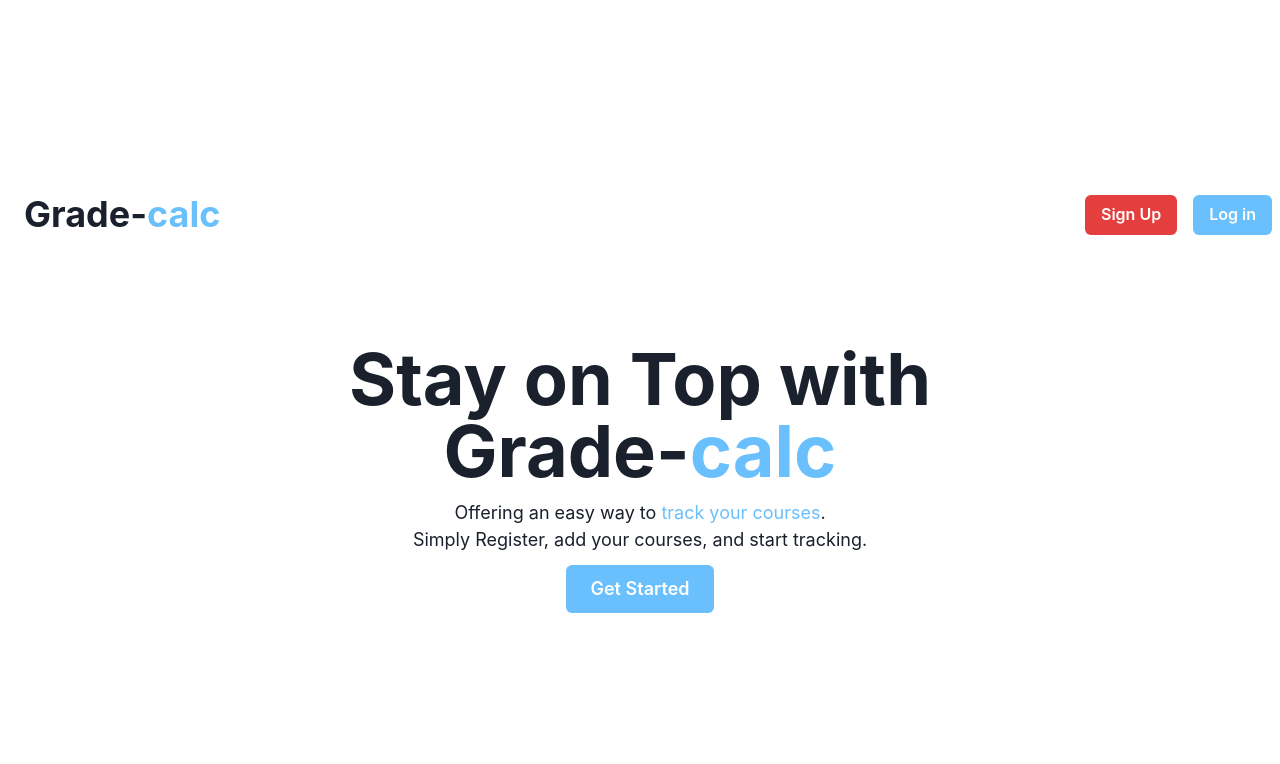
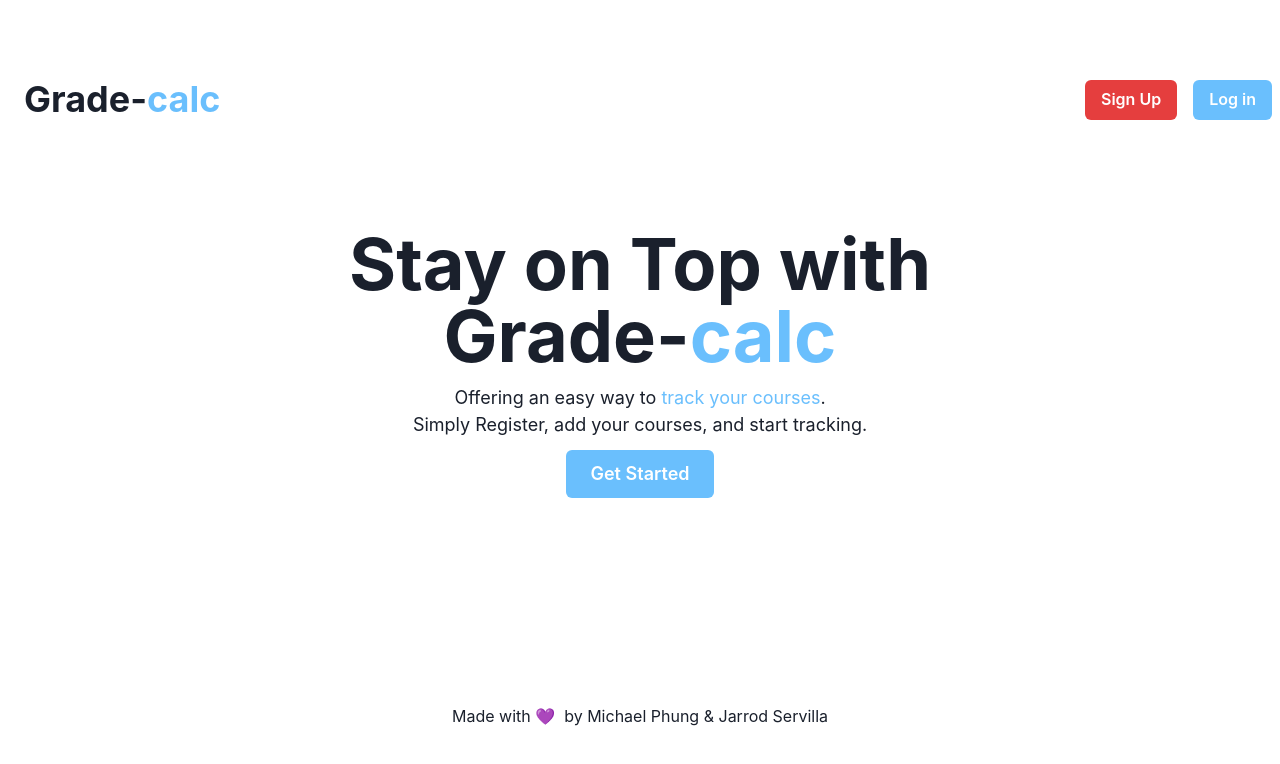
Before and after one commit to imphungky/simple-calc, a React (Create React App) app in the folder client/: page / in a window 1280 px wide. Shown: the top 764 px of the page. Built offline with nearby package versions, Linux system fonts and the light colour scheme; no server answers.

Commit message:
footer, add login improvements

```diff
--- a/client/src/App.js
+++ b/client/src/App.js
@@ -13,7 +13,7 @@ import LandingPage from "./Components/Containers/LandingPage.js";
 import Login from "./Components/Containers/Login.js";
 import Profile from "./Components/Containers/Profile.js";
 import Register from "./Components/Containers/Register.js";
-import ButtonAppBar from "./Components/Specialized/Nav.js";
+import PageWrapper from "./Components/Specialized/PageWrapper.js";
 import ProtectedRoute from "./Components/Specialized/ProtectedRoutes.js";
 import allReducers from "./Reducers/allReducers.js";
 
@@ -29,7 +29,7 @@ function App() {
       <CSSReset />
       <Provider store={store}>
         <Router>
-          <ButtonAppBar />
+          <PageWrapper>
             <Switch>
               <Route path="/confirm/:id" component={Confirmation} />
               <Route path="/verify" component={AwaitingVerification} />
@@ -38,6 +38,7 @@ function App() {
               <Route path="/login" component={Login} />
               <Route path="/" component={LandingPage} />
             </Switch>
+          </PageWrapper>
         </Router>
       </Provider>
     </ChakraProvider>
--- a/client/src/Components/Containers/Login.js
+++ b/client/src/Components/Containers/Login.js
@@ -133,18 +133,16 @@ function Login({ isLogged, login, invalidUser, invalidPass, clearErr }) {
                     )}
                   </Field>
                   <Button
+                    colorScheme={props.isValid ? "green" : "gray"}
                     isLoading={props.isSubmitting}
                     rightIcon={<ArrowForwardIcon boxSize={5} />}
                     type="submit"
-                  ></Button>
+                  />
                 </Stack>
               </Form>
             )}
           </Formik>
-        </Flex>
-      </Center>
-      <Flex justify="center" w="100%">
-        <Box w={["50%", "30%", "15%"]}>
+          <Box w="100%" pt={2}>
             {invalidUser && (
               <Alert status="error" variant="top-accent">
                 {" "}
@@ -159,6 +157,7 @@ function Login({ isLogged, login, invalidUser, invalidPass, clearErr }) {
             )}
           </Box>
         </Flex>
+      </Center>
     </SlideFade>
   );
 }
--- /dev/null
+++ b/client/src/Components/Specialized/Footer.js
@@ -0,0 +1,21 @@
+import { Flex, Link } from "@chakra-ui/react";
+import React from "react";
+function Footer() {
+  return (
+    <Flex justify="center">
+      Made with&nbsp;
+      <span aria-label="heart" role="img">
+        &#128156;
+      </span>
+      &nbsp; by&nbsp;
+      <Link href="https://github.com/imphungky" isExternal>
+        Michael Phung
+      </Link>
+      &nbsp;&&nbsp;
+      <Link href="https://github.com/jcserv" isExternal>
+        Jarrod Servilla
+      </Link>
+    </Flex>
+  );
+}
+export default Footer;
--- a/client/src/Components/Specialized/Nav.js
+++ b/client/src/Components/Specialized/NavBar.js
@@ -6,7 +6,7 @@ import { useHistory } from "react-router-dom";
 import { clearErr } from "../../Actions/errorActions.js";
 import { logout } from "../../Actions/userActions.js";
 
-function ButtonAppBar({ isLogged, logout, clearErr, isLoaded }) {
+function NavBar({ isLogged, logout, clearErr, isLoaded }) {
   const history = useHistory();
 
   /*
@@ -63,7 +63,7 @@ function ButtonAppBar({ isLogged, logout, clearErr, isLoaded }) {
       {isLoaded && isLogged && (
         <Box p="2">
           <Button bg="#6ABFFD" color="white" onClick={loginHandle}>
-            Logout
+            Log Out
           </Button>{" "}
         </Box>
       )}
@@ -89,4 +89,4 @@ function mapDispatchToProps(dispatch) {
     },
   };
 }
-export default connect(mapStateToProps, mapDispatchToProps)(ButtonAppBar);
+export default connect(mapStateToProps, mapDispatchToProps)(NavBar);
--- /dev/null
+++ b/client/src/Components/Specialized/PageWrapper.js
@@ -0,0 +1,16 @@
+import React from "react";
+
+import Footer from "./Footer";
+import NavBar from "./NavBar";
+
+function PageWrapper({ children }) {
+  return (
+    <>
+      <NavBar />
+      <div style={{ height: "45vw" }}>{children}</div>
+      <Footer />
+    </>
+  );
+}
+
+export default PageWrapper;
--- a/client/src/Components/Specialized/addCourse.js
+++ b/client/src/Components/Specialized/addCourse.js
@@ -1,7 +1,7 @@
 import { Box, Flex } from "@chakra-ui/react";
 import React from "react";
 
-import AddCourseButton from "./addCourseModal.js";
+import AddCourseButton from "./AddCourseModal.js";
 
 export default function AddCourse({ handler }) {
   return (
```
Also changed, not shown: client/package.json (+12 -0 lines), 1 other file (tests, documents, lock files or other folders). Lines whose indentation alone changed are shown as unchanged.
